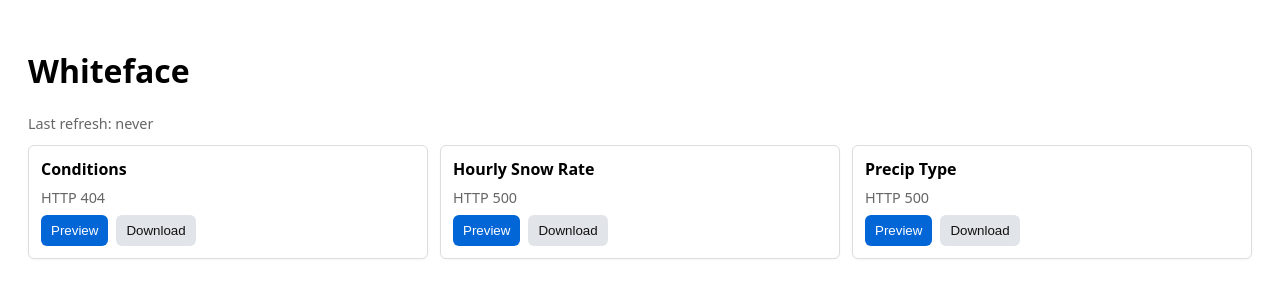
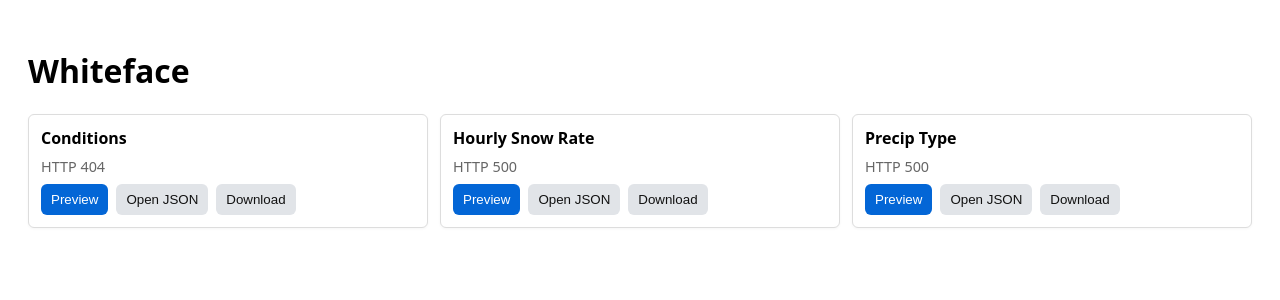
Before and after one commit to Jackweather/mountain-ios, a Flask app: page / in a window 1280 px wide. Shown: the top 300 px of the page. Run offline with Flask 2, Linux system fonts and the light colour scheme; data that the repository does not hold is empty.

Commit message:
Update index.html

```diff
--- a/templates/index.html
+++ b/templates/index.html
@@ -10,11 +10,12 @@
     .wf-box { border:1px solid #ddd; padding:12px; border-radius:6px; background:#fff; box-shadow:0 1px 3px rgba(0,0,0,.04); display:flex; flex-direction:column; gap:8px; }
     .wf-box h3 { margin:0; font-size:1rem; }
     .wf-box .status { font-size:.9rem; color:#666; min-height:1.2em; }
-    .wf-actions { margin-top:auto; display:flex; gap:8px; }
+    .wf-actions { margin-top:auto; display:flex; gap:8px; flex-wrap:wrap; }
     button { background:#0366d6; color:#fff; border:0; padding:8px 10px; border-radius:6px; cursor:pointer; }
     button.secondary { background:#e1e4e8; color:#111; }
     pre { background:#f6f8fa; padding:12px; border-radius:6px; overflow:auto; max-height:60vh; white-space:pre-wrap; word-break:break-word; }
     .error { color: #c00; }
+
     /* modal */
     .modal { position:fixed; inset:0; display:flex; align-items:center; justify-content:center; background:rgba(0,0,0,0.5); z-index:9999; }
     .modal-content { width:90%; max-width:900px; background:#fff; padding:16px; border-radius:8px; box-shadow:0 10px 30px rgba(0,0,0,.3); max-height:90vh; overflow:auto; }
@@ -25,37 +26,42 @@
 <body>
   <h1>Whiteface</h1>
 
-  <!-- added: last refresh indicator -->
-  <div id="last-updated" style="margin-bottom:12px;color:#666;font-size:.9rem">Last refresh: never</div>
-
   <section id="whiteface-section">
     <div class="wf-container">
+
+      <!-- CONDITIONS -->
       <div class="wf-box" id="box-conditions" data-endpoint="/data">
         <h3>Conditions</h3>
         <div class="status" id="status-conditions">Loading…</div>
         <div class="wf-actions">
           <button class="preview-btn" data-key="conditions">Preview</button>
+          <button class="secondary" onclick="openJson('conditions')">Open JSON</button>
           <button class="secondary" onclick="downloadJson('conditions')">Download</button>
         </div>
       </div>
 
+      <!-- SNOW RATE -->
       <div class="wf-box" id="box-snow" data-endpoint="/data/snow_rate">
         <h3>Hourly Snow Rate</h3>
         <div class="status" id="status-snow">Loading…</div>
         <div class="wf-actions">
           <button class="preview-btn" data-key="snow_rate">Preview</button>
+          <button class="secondary" onclick="openJson('snow_rate')">Open JSON</button>
           <button class="secondary" onclick="downloadJson('snow_rate')">Download</button>
         </div>
       </div>
 
+      <!-- PRECIP TYPE -->
       <div class="wf-box" id="box-precip" data-endpoint="/data/precip_type">
         <h3>Precip Type</h3>
         <div class="status" id="status-precip">Loading…</div>
         <div class="wf-actions">
           <button class="preview-btn" data-key="precip_type">Preview</button>
+          <button class="secondary" onclick="openJson('precip_type')">Open JSON</button>
           <button class="secondary" onclick="downloadJson('precip_type')">Download</button>
         </div>
       </div>
+
     </div>
   </section>
 
@@ -74,20 +80,25 @@
   </div>
 
   <script>
-    // map to store fetched JSON
+    // --------------------------------------------------------------------
+    // STORED JSON
+    // --------------------------------------------------------------------
     const fetched = {
       conditions: null,
       snow_rate: null,
       precip_type: null
     };
 
-    // mapping keys to endpoints and status element ids
+    // map endpoint URLs to keys
     const map = {
-      conditions: { url: '/data', statusId: 'status-conditions' },
-      snow_rate:  { url: '/data/snow_rate', statusId: 'status-snow' },
-      precip_type:{ url: '/data/precip_type', statusId: 'status-precip' }
+      conditions:   { url: '/data',            statusId: 'status-conditions' },
+      snow_rate:    { url: '/data/snow_rate',  statusId: 'status-snow' },
+      precip_type:  { url: '/data/precip_type',statusId: 'status-precip' }
     };
 
+    // --------------------------------------------------------------------
+    // FETCH & STORE JSON
+    // --------------------------------------------------------------------
     async function fetchAndStore(key) {
       const s = document.getElementById(map[key].statusId);
       try {
@@ -101,34 +112,24 @@
         fetched[key] = data;
         s.textContent = 'Loaded';
         s.classList.remove('error');
-
-        // update last-updated timestamp on successful fetch
-        const lu = document.getElementById('last-updated');
-        if (lu) {
-          lu.textContent = 'Last refresh: ' + new Date().toLocaleString();
-        }
       } catch (err) {
         s.textContent = err.message || 'Failed to load';
         s.classList.add('error');
       }
     }
 
-    // initial fetch for all
+    // initial fetch on load
     Object.keys(map).forEach(k => fetchAndStore(k));
 
-    // background refresh every 10 minutes (600000 ms)
-    function refreshAll() {
-      Object.keys(map).forEach(k => fetchAndStore(k));
-    }
-    // start timer
-    setInterval(refreshAll, 600000);
-
-    // modal behavior
+    // --------------------------------------------------------------------
+    // MODAL CONTROLS
+    // --------------------------------------------------------------------
     const modal = document.getElementById('modal');
     const modalPre = document.getElementById('modal-pre');
     const modalTitle = document.getElementById('modal-title');
     const modalClose = document.getElementById('modal-close');
     const modalDownload = document.getElementById('modal-download');
+
     let currentKey = null;
 
     function showModal(key) {
@@ -146,14 +147,16 @@
       currentKey = null;
     }
 
-    // hook up preview buttons
+    modalClose.addEventListener('click', hideModal);
+    modal.addEventListener('click', e => { if (e.target === modal) hideModal(); });
+
+    // --------------------------------------------------------------------
+    // PREVIEW BUTTONS
+    // --------------------------------------------------------------------
     document.querySelectorAll('.preview-btn').forEach(btn => {
-      btn.addEventListener('click', (e) => {
+      btn.addEventListener('click', () => {
         const key = btn.getAttribute('data-key');
-        // if not yet fetched, fetch then show
         if (!fetched[key]) {
-          const statusId = map[key].statusId;
-          document.getElementById(statusId).textContent = 'Loading…';
           fetchAndStore(key).then(() => showModal(key));
         } else {
           showModal(key);
@@ -161,10 +164,9 @@
       });
     });
 
-    modalClose.addEventListener('click', hideModal);
-    modal.addEventListener('click', (e) => { if (e.target === modal) hideModal(); });
-
-    // download helper
+    // --------------------------------------------------------------------
+    // DOWNLOAD JSON
+    // --------------------------------------------------------------------
     function downloadJson(key) {
       const data = fetched[key];
       if (!data) {
@@ -185,6 +187,14 @@
     modalDownload.addEventListener('click', () => {
       if (currentKey) downloadJson(currentKey);
     });
+
+    // --------------------------------------------------------------------
+    // OPEN JSON IN NEW TAB
+    // --------------------------------------------------------------------
+    function openJson(key) {
+      const url = map[key].url;
+      window.open(url, "_blank");
+    }
   </script>
 </body>
 </html>
```
